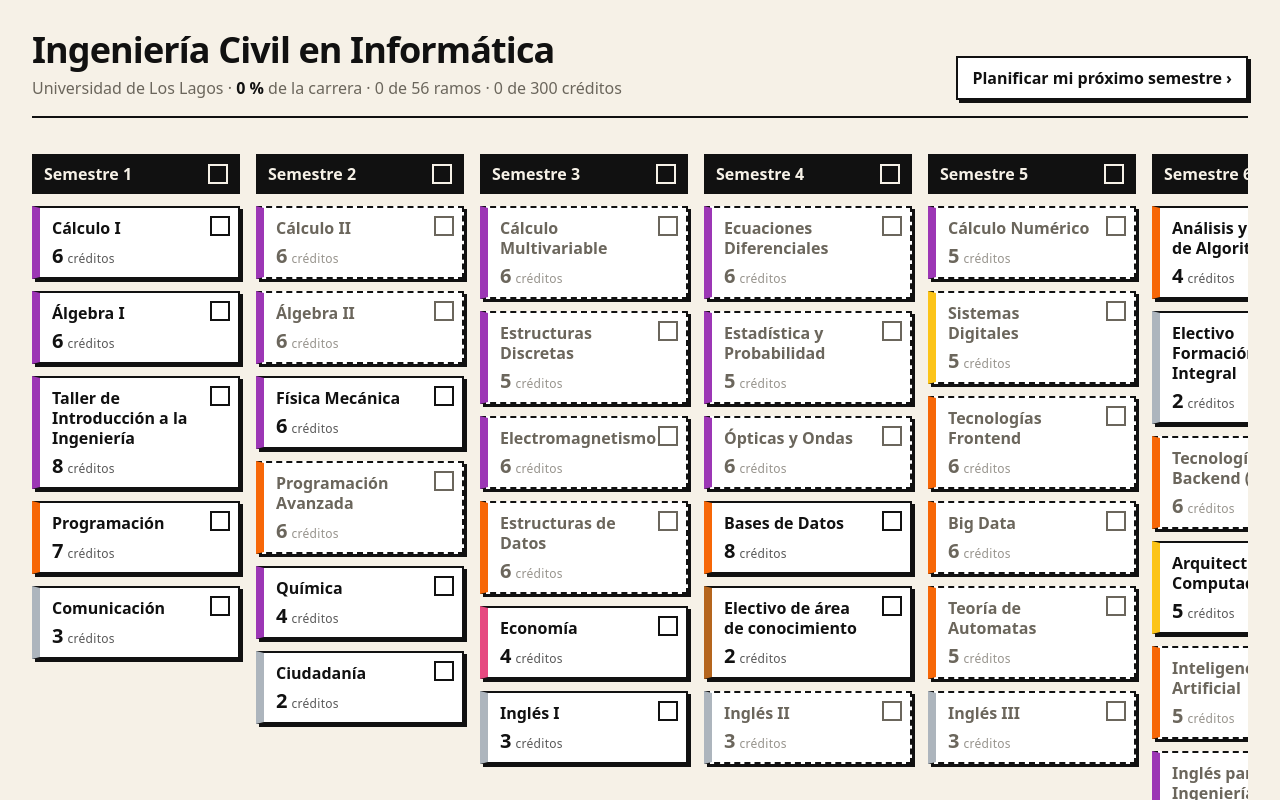
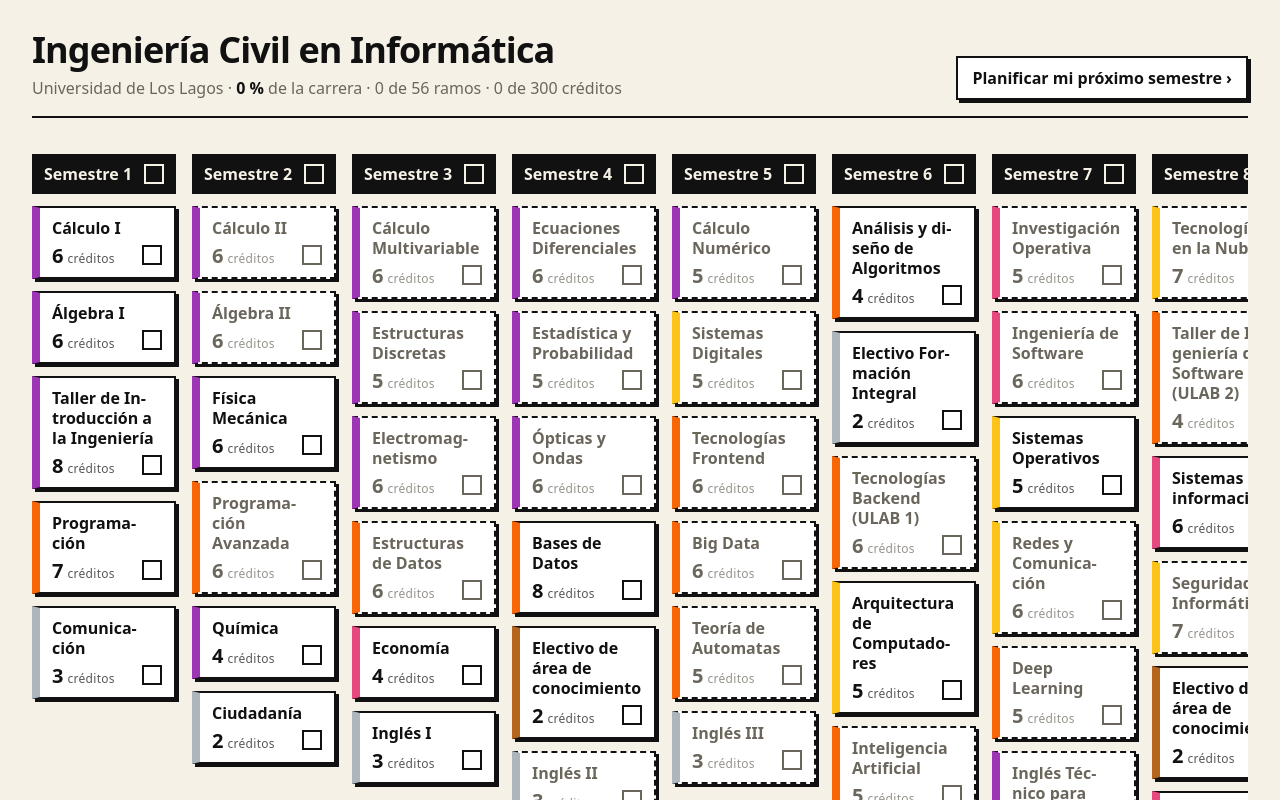
Before and after one commit to Awerito/MallaICINFUlagos, a React (Vite) app: page / in a window 1280 px wide. Shown: the top 800 px of the page. Built offline with nearby package versions, Linux system fonts and the light colour scheme.

Commit message:
change(malla): move card marks to bottom and fit columns

```diff
--- a/src/components/CourseCard.jsx
+++ b/src/components/CourseCard.jsx
@@ -45,12 +45,12 @@ export default function CourseCard({
     ? {
         clipPath: SQUARE_CLIP,
         transition:
-          "clip-path 320ms, top 320ms 320ms, right 320ms 320ms, width 320ms 320ms, height 320ms 320ms",
+          "clip-path 320ms, bottom 320ms 320ms, right 320ms 320ms, width 320ms 320ms, height 320ms 320ms",
       }
     : {
         clipPath: CORNER_CLIP,
         transition:
-          "top 320ms, right 320ms, width 320ms, height 320ms, clip-path 320ms 320ms",
+          "bottom 320ms, right 320ms, width 320ms, height 320ms, clip-path 320ms 320ms",
       };
 
   return (
@@ -66,7 +66,7 @@ export default function CourseCard({
         <span
           aria-hidden="true"
           style={plannedMarkStyle}
-          className={`pointer-events-none absolute grid place-items-center bg-blue motion-reduce:transition-none! after:h-1.5 after:w-[11px] after:-translate-y-[2px] after:-rotate-45 after:border-b-[3px] after:border-l-[3px] after:border-white after:transition-opacity after:duration-320 after:content-[''] ${isPlanning ? "top-2 right-2 size-5 after:opacity-100" : "-top-0.5 -right-0.5 size-[22px] after:opacity-0"}`}
+          className={`pointer-events-none absolute grid place-items-center bg-blue motion-reduce:transition-none! after:h-1.5 after:w-[11px] after:-translate-y-[2px] after:-rotate-45 after:border-b-[3px] after:border-l-[3px] after:border-white after:transition-opacity after:duration-320 after:content-[''] ${isPlanning ? "right-3 bottom-3 size-5 after:opacity-100" : "-right-0.5 bottom-[calc(100%-20px)] size-[22px] after:opacity-0"}`}
         />
       )}
       {!isPlanning && (
@@ -76,7 +76,7 @@ export default function CourseCard({
           onChange={onToggleApproved}
           onClick={(event) => event.stopPropagation()}
           aria-label={`Aprobado: ${course.name}`}
-          className="absolute top-2 right-2 grid size-5 cursor-pointer appearance-none place-items-center border-2 border-current after:h-1.5 after:w-[11px] after:-translate-y-[2px] after:-rotate-45 after:border-b-[3px] after:border-l-[3px] after:border-transparent after:content-[''] checked:border-green checked:bg-green checked:after:border-white"
+          className="absolute right-3 bottom-3 grid size-5 cursor-pointer appearance-none place-items-center border-2 border-current after:h-1.5 after:w-[11px] after:-translate-y-[2px] after:-rotate-45 after:border-b-[3px] after:border-l-[3px] after:border-transparent after:content-[''] checked:border-green checked:bg-green checked:after:border-white"
         />
       )}
       {showsPickCheckbox && (
@@ -87,19 +87,13 @@ export default function CourseCard({
           onChange={onTogglePick}
           onClick={(event) => event.stopPropagation()}
           aria-label={`Lo tomo: ${course.name}`}
-          className="absolute top-2 right-2 size-5 cursor-pointer appearance-none border-2 border-current checked:border-transparent disabled:cursor-not-allowed disabled:opacity-40"
+          className="absolute right-3 bottom-3 size-5 cursor-pointer appearance-none border-2 border-current checked:border-transparent disabled:cursor-not-allowed disabled:opacity-40"
         />
       )}
       <p
-        className={`pr-7 font-semibold leading-tight ${isApproved ? "line-through decoration-2" : ""}`}
+        className={`font-semibold leading-tight hyphens-auto ${isApproved ? "line-through decoration-2" : ""}`}
       >
         {course.name}
-      </p>
-      <p className="flex items-baseline gap-1 tabular-nums">
-        <span className="text-xl font-extrabold leading-none">
-          {course.sct}
-        </span>
-        <span className="text-xs tracking-wide opacity-70">créditos</span>
       </p>
       {isYearRoundInClosedColumn && (
         <p className="text-xs font-semibold tracking-wide text-blue">
@@ -111,6 +105,12 @@ export default function CourseCard({
           no se abre este semestre
         </p>
       )}
+      <p className="flex items-baseline gap-1 pr-7 tabular-nums">
+        <span className="text-xl font-extrabold leading-none">
+          {course.sct}
+        </span>
+        <span className="text-xs tracking-wide opacity-70">créditos</span>
+      </p>
     </article>
   );
 }
--- a/src/components/CurriculumGrid.jsx
+++ b/src/components/CurriculumGrid.jsx
@@ -7,7 +7,7 @@ const LICENCIATURA_SEMESTER = 8;
 
 function MilestoneColumn({ shortName, fullName, isReached }) {
   return (
-    <div className="flex w-26 flex-col items-center gap-3">
+    <div className="flex flex-col items-center gap-3">
       <div
         title={fullName}
         className={`grid h-10 w-full place-items-center border-2 font-extrabold ${
@@ -53,12 +53,21 @@ export default function CurriculumGrid({
     { length: lastSemesterNumber },
     (_, index) => index + 1,
   );
+  const columnTemplate = semesterNumbers
+    .map((semesterNumber) =>
+      semesterNumber === LICENCIATURA_SEMESTER ||
+      semesterNumber === lastSemesterNumber
+        ? "minmax(9rem, 1fr) 6.5rem"
+        : "minmax(9rem, 1fr)",
+    )
+    .join(" ");
 
   return (
     <div className="snap-x snap-mandatory overflow-x-auto px-1 pt-1 pb-3">
       <div
         ref={boardRef}
-        className="relative grid w-max auto-cols-auto grid-flow-col gap-4"
+        className="relative grid gap-4"
+        style={{ gridTemplateColumns: columnTemplate }}
       >
         <PrerequisiteArrows
           boardRef={boardRef}
@@ -90,7 +99,7 @@ export default function CurriculumGrid({
               : "border-muted bg-transparent text-muted";
           return (
             <Fragment key={semesterNumber}>
-              <section className="flex w-52 snap-start flex-col gap-3">
+              <section className="flex min-w-0 snap-start flex-col gap-3">
                 <header
                   className={`flex h-10 items-center justify-between border-2 px-2.5 font-extrabold transition-[background-color,color,border-color] duration-250 motion-reduce:transition-none ${headerStateClasses}`}
                 >
```
